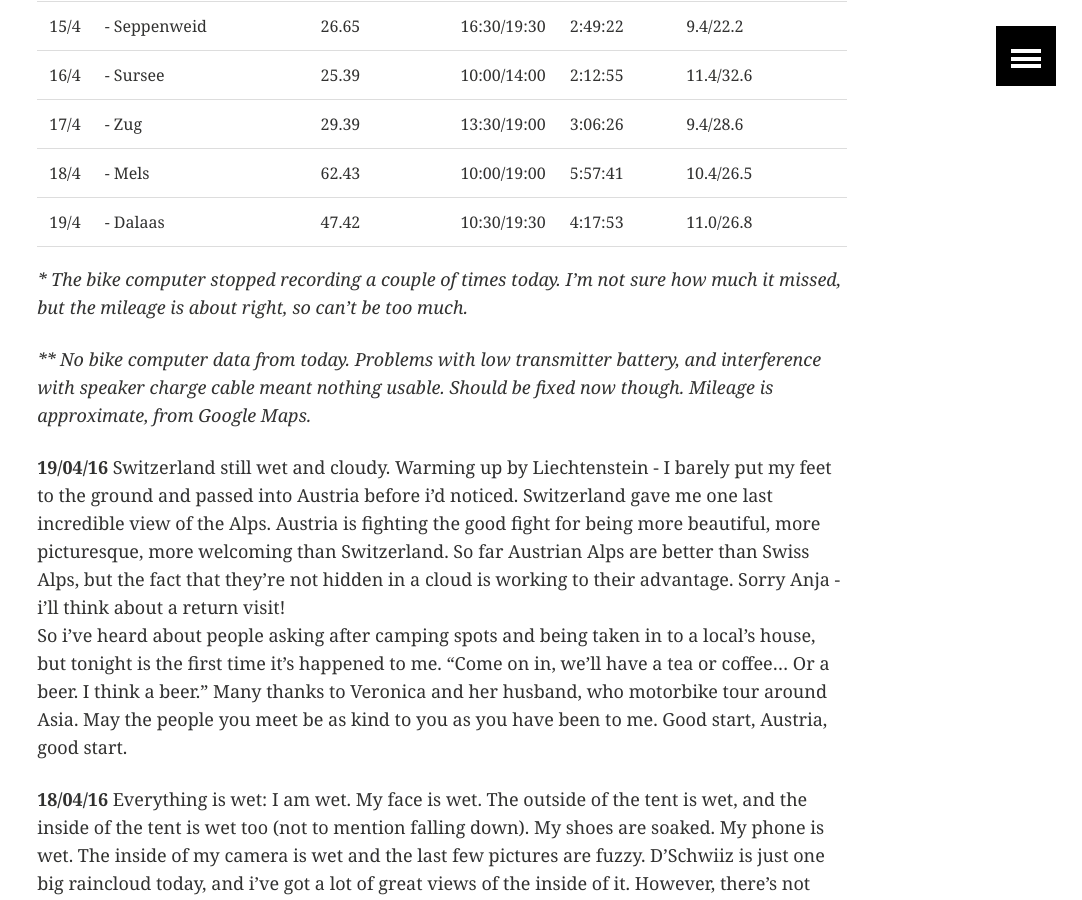
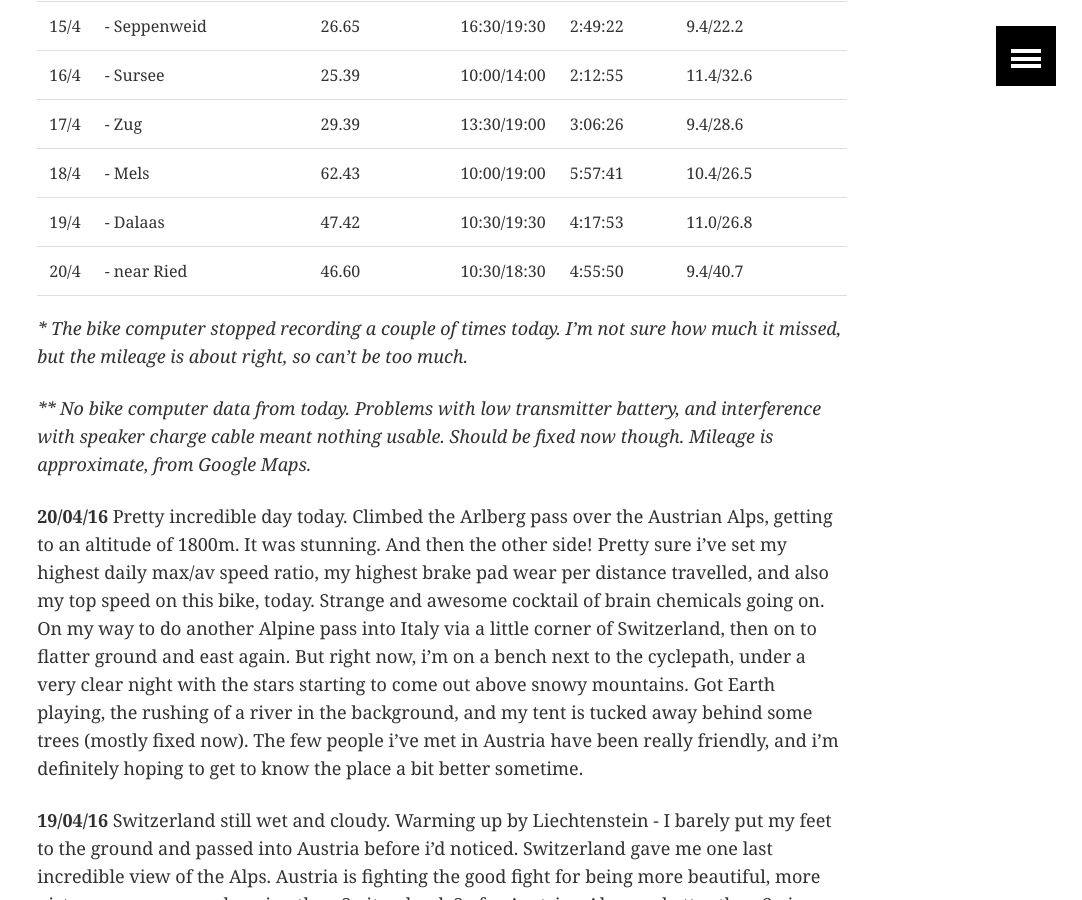
Before and after one commit to ArthurStart/git-blog, a Jekyll site: the page built from _posts/touring/2016-03-24-Quick-Update.md, in a window 1280 px wide and 900 px high, scrolled down 1440 px. Shown: the whole window, without its empty margins (198-1280 px from the left). Built offline with Jekyll 4.4.1, drawn with Linux system fonts in a browser that asks for light colours; comment, search, counter and statistics services are not loaded.

Commit message:
Update from Ried

```diff
--- a/_posts/touring/2016-03-24-Quick-Update.md
+++ b/_posts/touring/2016-03-24-Quick-Update.md
@@ -37,11 +37,15 @@ image:
 | 17/4 | - Zug                  | 29.39 | 13:30/19:00 | 3:06:26 |  9.4/28.6 |
 | 18/4 | - Mels                 | 62.43 | 10:00/19:00 | 5:57:41 | 10.4/26.5 |
 | 19/4 | - Dalaas               | 47.42 | 10:30/19:30 | 4:17:53 | 11.0/26.8 |
+| 20/4 | - near Ried            | 46.60 | 10:30/18:30 | 4:55:50 |  9.4/40.7 |
 
 *\* The bike computer stopped recording a couple of times today. I'm not sure how much it missed, but the mileage is about right, so can't be too much.*
 
 *\*\* No bike computer data from today. Problems with low transmitter battery, and interference with speaker charge cable meant nothing usable. Should be fixed now though. Mileage is approximate, from Google Maps.*
 
+
+**20/04/16**
+Pretty incredible day today. Climbed the Arlberg pass over the Austrian Alps, getting to an altitude of 1800m. It was stunning. And then the other side! Pretty sure i've set my highest daily max/av speed ratio, my highest brake pad wear per distance travelled, and also my top speed on this bike, today. Strange and awesome cocktail of brain chemicals going on. On my way to do another Alpine pass into Italy via a little corner of Switzerland, then on to flatter ground and east again. But right now, i'm on a bench next to the cyclepath, under a very clear night with the stars starting to come out above snowy mountains. Got Earth playing, the rushing of a river in the background, and my tent is tucked away behind some trees (mostly fixed now). The few people i've met in Austria have been really friendly, and i'm definitely hoping to get to know the place a bit better sometime.
 
 **19/04/16**
 Switzerland still wet and cloudy. Warming up by Liechtenstein - I barely put my feet to the ground and passed into Austria before i'd noticed. Switzerland gave me one last incredible view of the Alps. Austria is fighting the good fight for being more beautiful, more picturesque, more welcoming than Switzerland. So far Austrian Alps are better than Swiss Alps, but the fact that they're not hidden in a cloud is working to their advantage. Sorry Anja - i'll think about a return visit!
```
